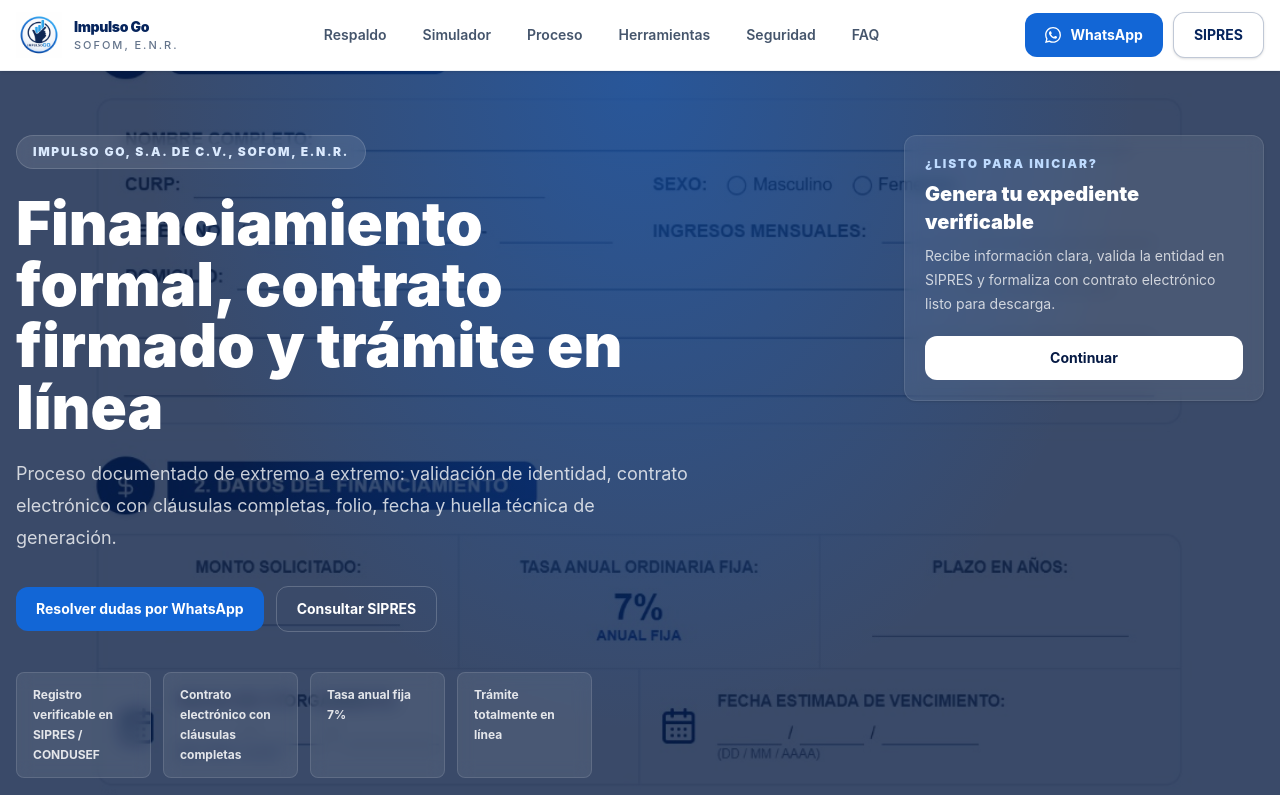
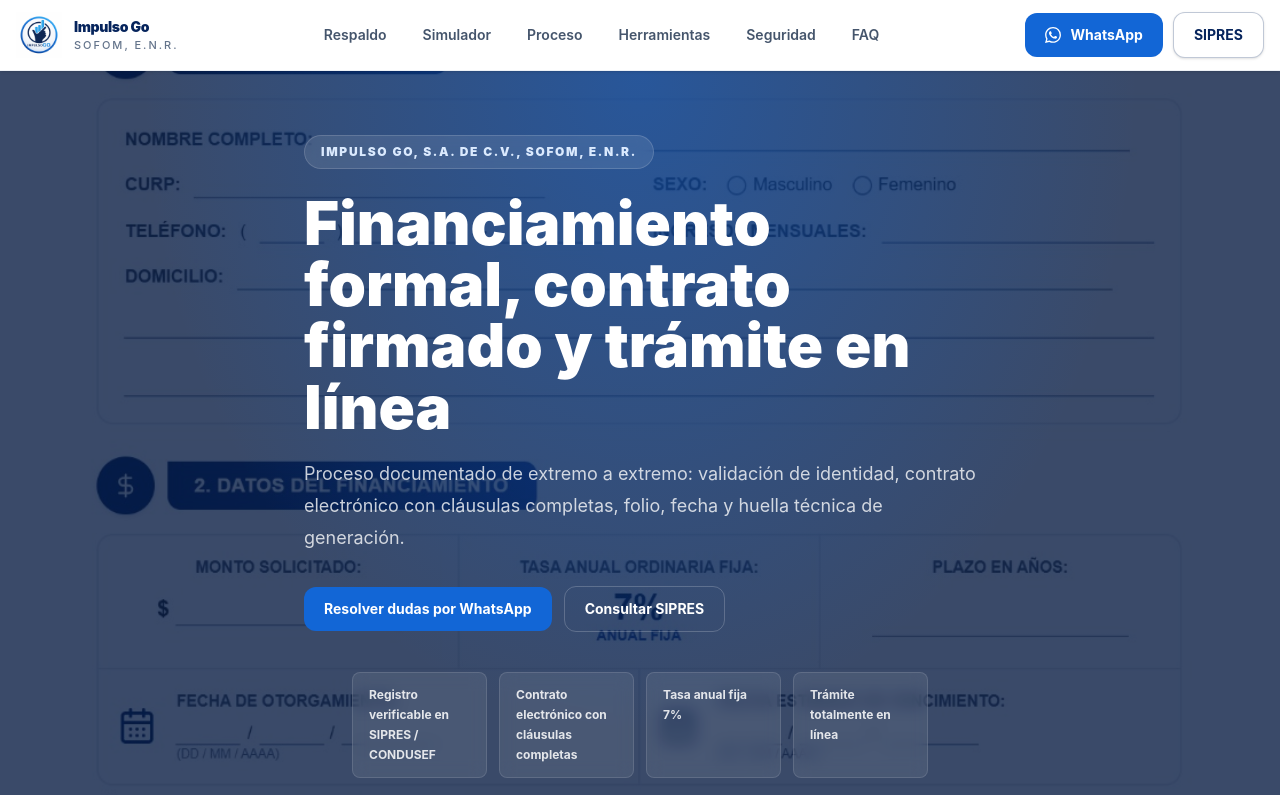
Before and after one commit to asistentev2518-svg/impulsogo, a Next.js app: page / in a window 1280 px wide. Shown: the top 795 px of the page. Built offline with nearby package versions, Linux system fonts and the light colour scheme.

Commit message:
otra
otra

```diff
--- a/app/page.tsx
+++ b/app/page.tsx
@@ -96,8 +96,8 @@ export default function HomePage() {
         <div className="pointer-events-none absolute inset-0 -z-10 bg-[radial-gradient(ellipse_at_top,rgba(18,102,214,0.45),transparent_55%)]" />
 
         <div className="mx-auto max-w-7xl px-4 py-12 md:py-16">
-          <div className="flex flex-col gap-7 md:flex-row md:items-start md:justify-between">
-            <div className="max-w-2xl">
+          <div className="flex flex-col gap-7 md:items-start md:justify-between">
+            <div className="mx-auto w-full max-w-2xl">
               <div className="inline-flex items-center gap-2 rounded-full border border-white/15 bg-white/10 px-4 py-2 text-xs font-black uppercase tracking-[0.14em] text-blue-100 backdrop-blur">
                 {INSTITUTION.legalName}
               </div>
@@ -130,7 +130,7 @@ export default function HomePage() {
                 </Button>
               </div>
 
-              <div className="mt-10 grid max-w-xl grid-cols-2 gap-3 sm:grid-cols-4">
+              <div className="mt-10 grid max-w-xl grid-cols-2 gap-3 sm:grid-cols-4 mx-auto">
                 {trustPills.map((pill) => (
                   <div
                     key={pill}
@@ -140,25 +140,6 @@ export default function HomePage() {
                   </div>
                 ))}
               </div>
-            </div>
-
-            <div className="w-full max-w-sm md:max-w-[360px]">
-              <Card className="rounded-2xl border border-white/10 bg-white/8 p-5 backdrop-blur">
-                <p className="text-xs font-black uppercase tracking-[0.16em] text-blue-200">
-                  ¿Listo para iniciar?
-                </p>
-                <h3 className="mt-2 text-xl font-black text-white">
-                  Genera tu expediente verificable
-                </h3>
-                <p className="mt-2 text-sm leading-6 text-white/75">
-                  Recibe información clara, valida la entidad en SIPRES y formaliza con contrato electrónico listo para descarga.
-                </p>
-                <div className="mt-5">
-                  <Button href="/firma-contrato" className="w-full bg-white !text-[#061a44] hover:bg-blue-50">
-                    Continuar
-                  </Button>
-                </div>
-              </Card>
             </div>
           </div>
         </div>
```
